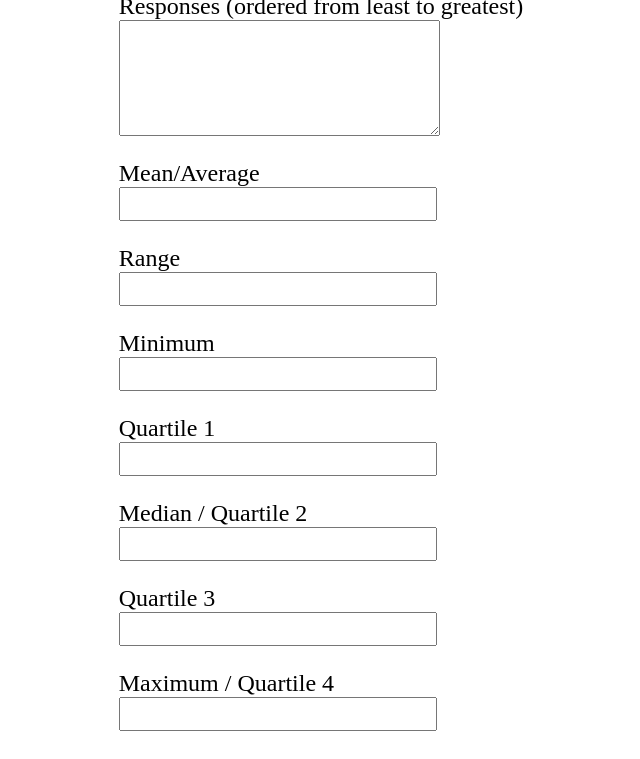
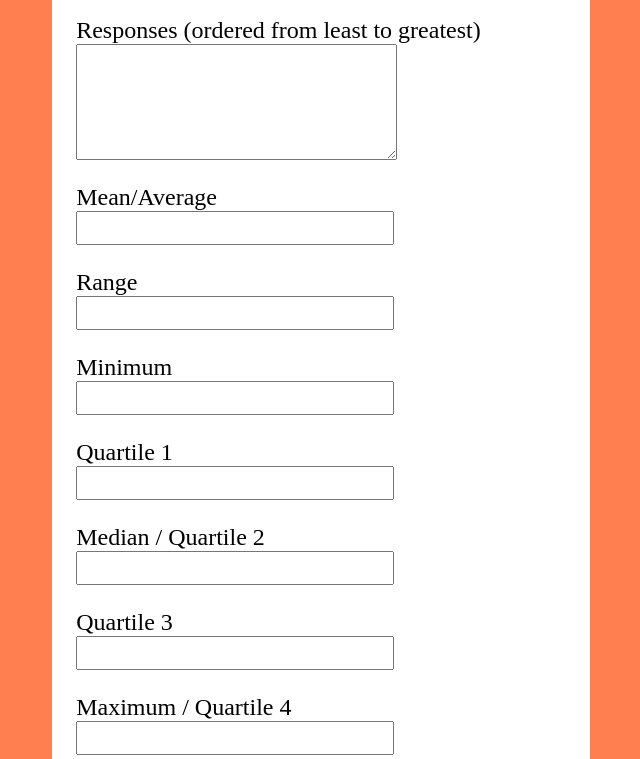
Before and after one commit to ncomendant/survey_project_checker, a plain HTML site: page index.html in a window 1280 px wide. Shown: the part 126-885 px from the top of the page, without its empty margins (319-959 px from the left). Drawn offline with Linux system fonts and the light colour scheme; a script that the page names is missing.

Commit message:
Add styling

```diff
--- a/style.css
+++ b/style.css
@@ -44,3 +44,15 @@ form div {
     color: lightgoldenrodyellow;
     padding: 0.5em;
 }
+
+body {
+    background-color: coral;
+    text-align: center;
+}
+
+.content {
+    background-color: white;
+    display: inline-block;
+    text-align: left;
+    padding: 1em;
+}
```
